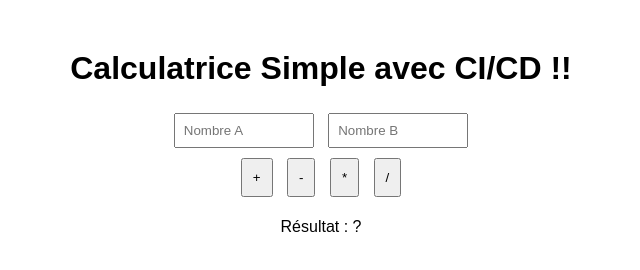
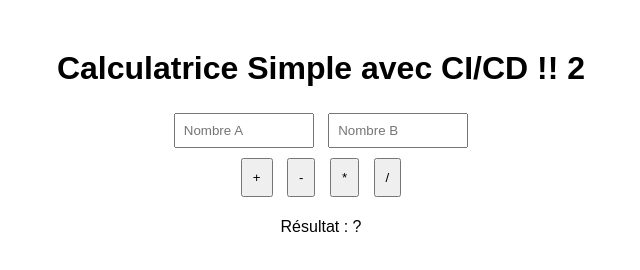
Before and after one commit to mahedes/mba-fs-paris-devfront, a website: page index.html in a window 1280 px wide. Shown: the whole page, without its empty margins (319-959 px from the left). Drawn offline with Linux system fonts and the light colour scheme.

Commit message:
commit 5

```diff
--- a/index.html
+++ b/index.html
@@ -1,12 +1,14 @@
 <!DOCTYPE html>
 <html lang="fr">
+
 <head>
   <meta charset="UTF-8" />
   <title>Calculatrice simple</title>
   <link rel="stylesheet" href="style.css" />
 </head>
+
 <body>
-  <h1>Calculatrice Simple avec CI/CD !!</h1>
+  <h1>Calculatrice Simple avec CI/CD !! 2</h1>
 
   <input type="number" id="a" placeholder="Nombre A" />
   <input type="number" id="b" placeholder="Nombre B" />
@@ -23,4 +25,5 @@
   <script src="calculator.js"></script>
   <script src="script.js"></script>
 </body>
+
 </html>
```
